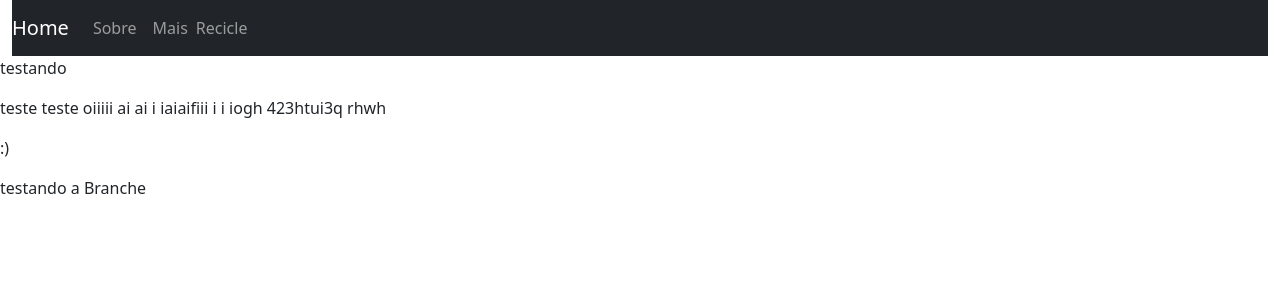
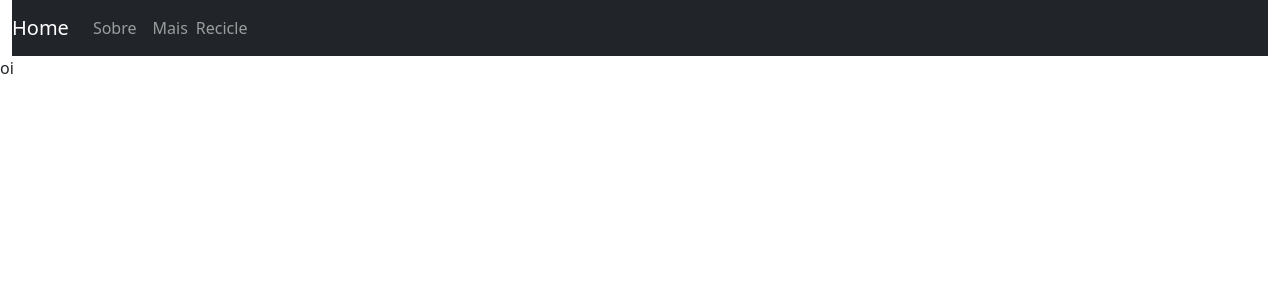
Before and after one commit to FabioPassos10/Recicle, a React (Create React App) app: page /Sobre in a window 1280 px wide. Shown: the top 300 px of the page. Built offline with nearby package versions, Linux system fonts and the light colour scheme; what google-maps-react would draw is missing.

Commit message:
Update Sobre.js

```diff
--- a/src/Sobre.js
+++ b/src/Sobre.js
@@ -1,16 +1,20 @@
-import React, { useState } from "react";
+import React from "react";
+let map;
+
+function initMap() {
+    map = new Map(document.getElementById("map"), {
+        center: { lat: -34.397, lng: 150.644 },
+        zoom: 8,
+    });
+}
+export default function sobre(props) {
 
 
-
-export default function sobre(props) {
 
 
     return (
         <>
-            <p>testando</p>
-            <p id="teste"> teste teste oiiiii ai ai i iaiaifiii i i iogh 423htui3q rhwh </p>
-            <p>:)</p>
-            <p>testando a Branche</p>
+<p>oi</p>
 
         </>
     )
```
